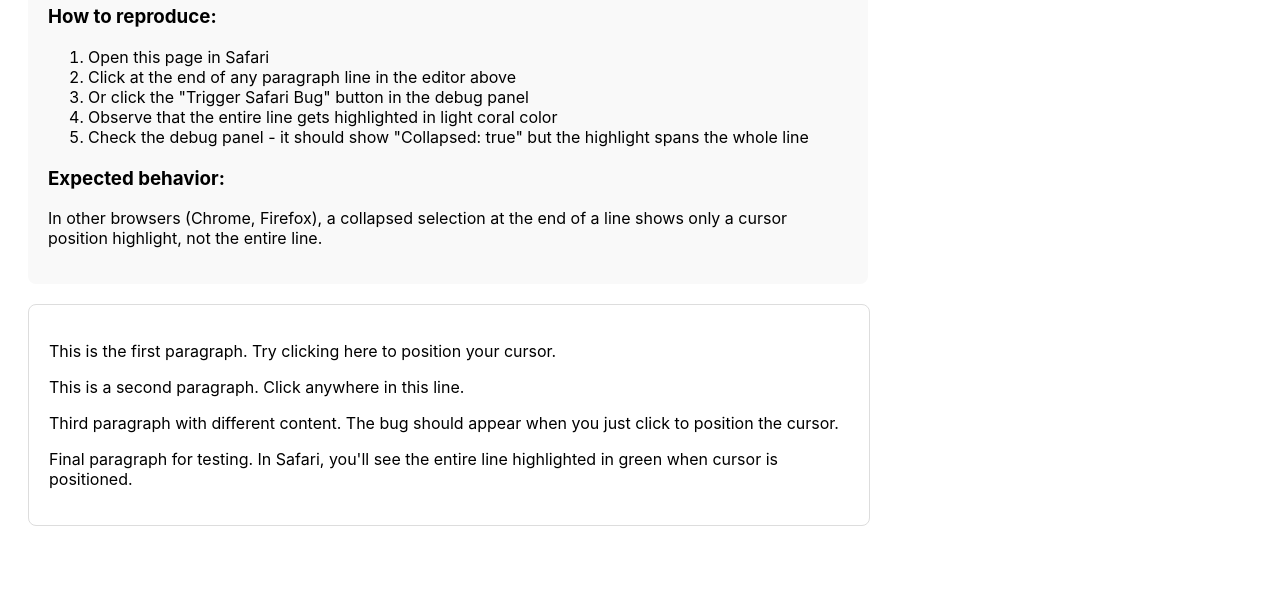
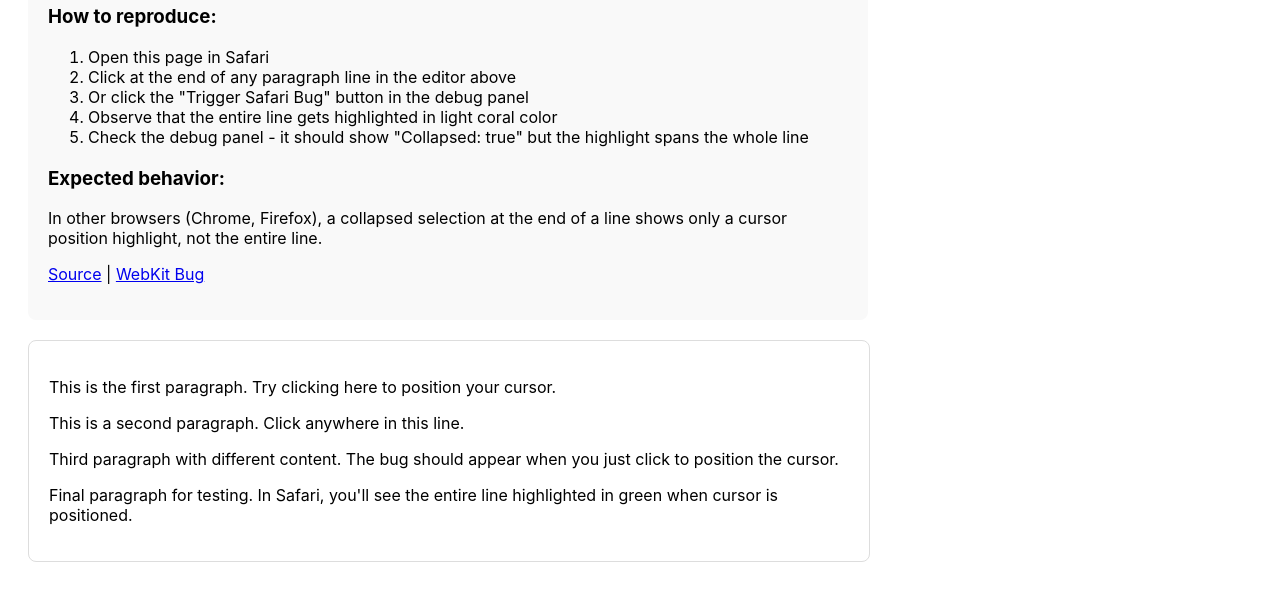
Before and after one commit to iam-medvedev/safari-css-highlight-api-bug, a website with bundled scripts: page src/index.html in a window 1280 px wide. Shown: the part 184-784 px from the top of the page. Built offline with nearby package versions, Linux system fonts and the light colour scheme.

Commit message:
Update html

```diff
--- a/src/index.html
+++ b/src/index.html
@@ -32,6 +32,11 @@
         <p>
           In other browsers (Chrome, Firefox), a collapsed selection at the end
           of a line shows only a cursor position highlight, not the entire line.
+        </p>
+
+        <p>
+          <a href="https://github.com/iam-medvedev/safari-css-highlight-api-bug">Source</a> |
+          <a href="https://bugs.webkit.org/show_bug.cgi?id=297125">WebKit Bug</a>
         </p>
       </section>
 
```
